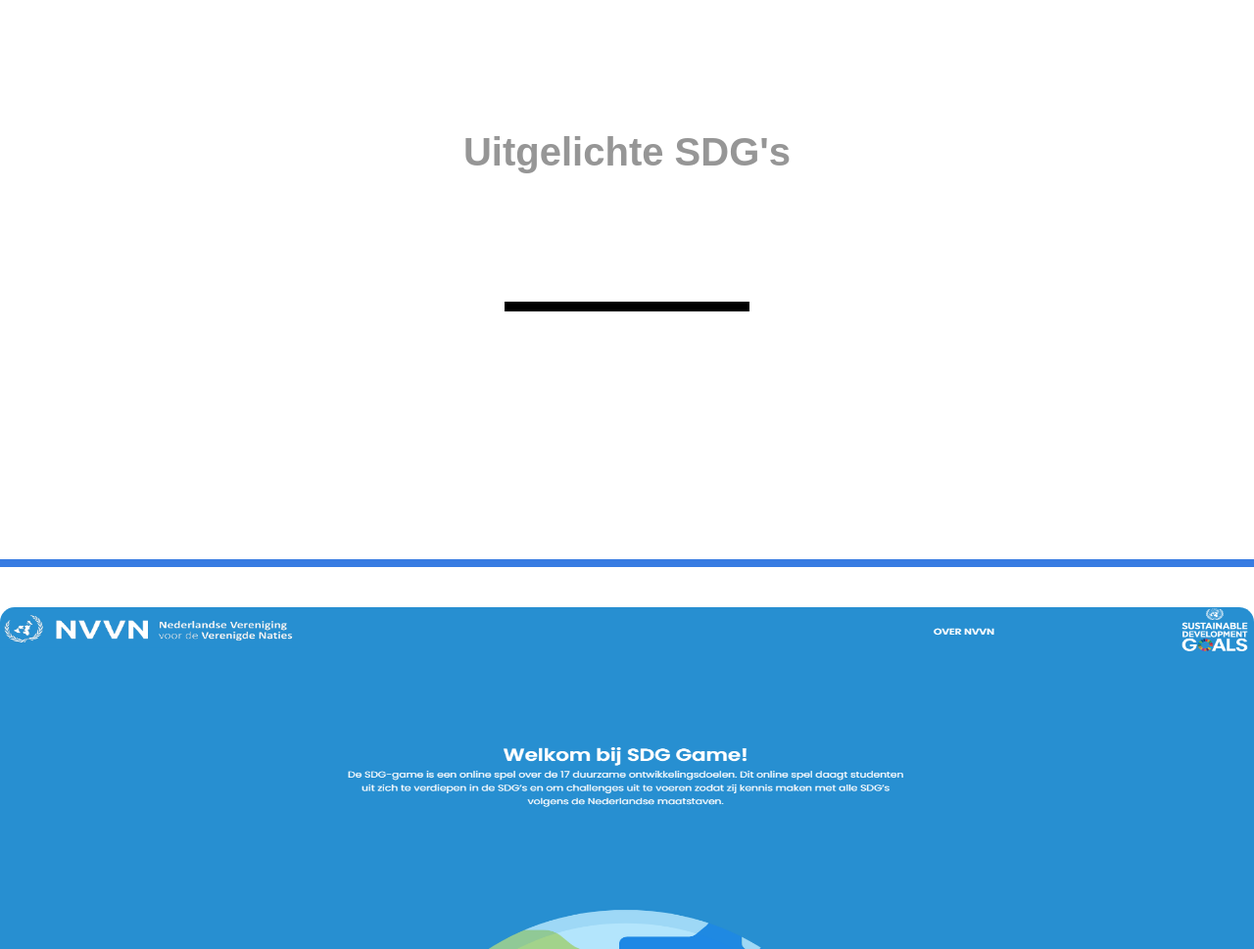
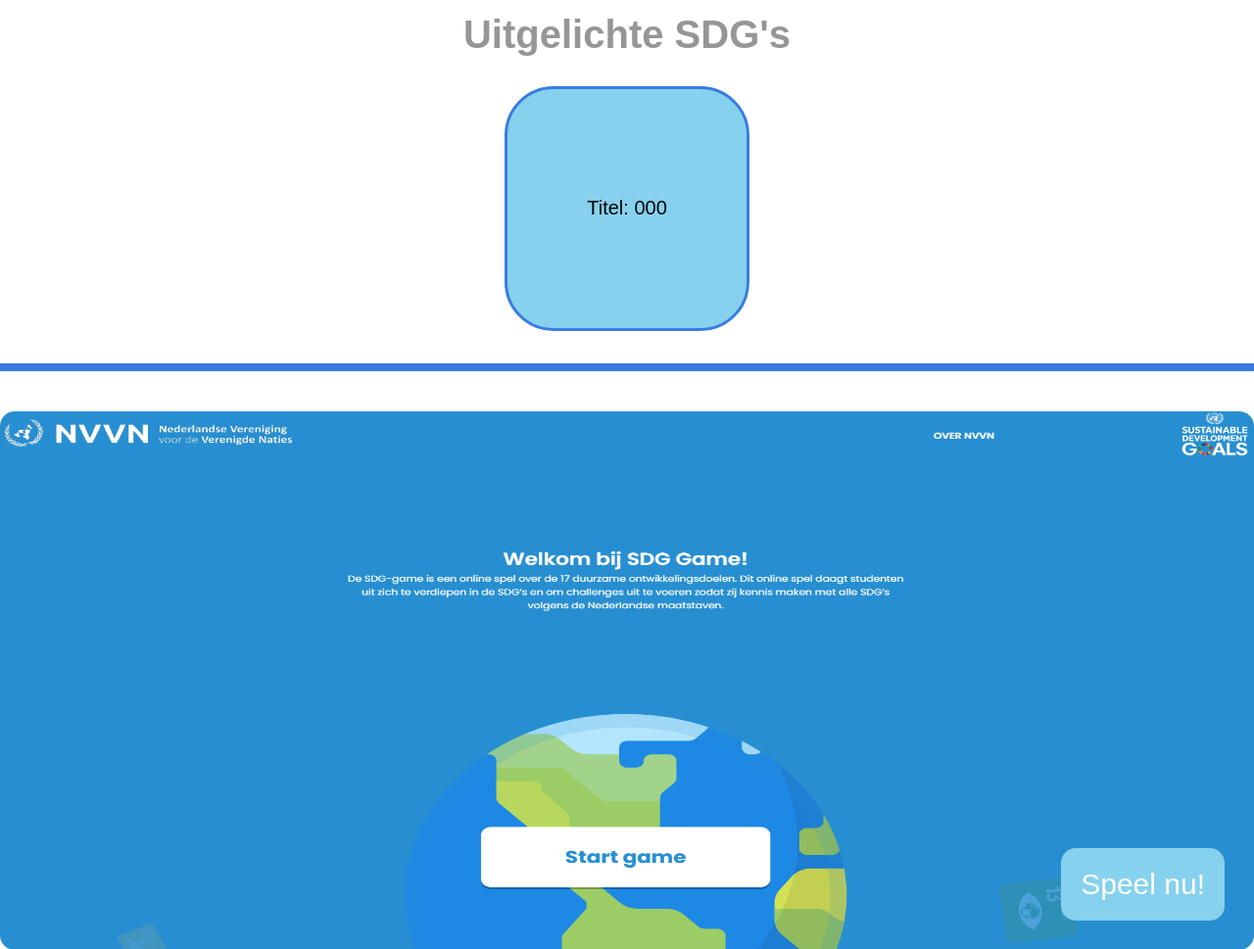
Before and after one commit to Kjell06/Tech-Bedrijf, a PHP site: page / in a window 1280 px wide. Shown: the part 181-1150 px from the top of the page at 98% size. Run offline with PHP 8.4, Linux system fonts and the light colour scheme; tables that the repository leaves empty or names only in its code hold one stand-in row (values such as "Sample post"); data that the repository does not hold is empty.

Commit message:
werkende kaartjes

```diff
--- a/public/css/style.css
+++ b/public/css/style.css
@@ -52,7 +52,7 @@
 }
 
 .showcase {
-  height: 60rem;
+  height: 50vh;
   display: flex;
   align-items: center;
   justify-content: center;
@@ -63,23 +63,26 @@
 
 .php--content {
   display: flex;
-  gap: 2rem;
+  gap: 15rem;
 }
 
 .card {
   text-decoration: none;
-  color:inherit;
-  margin-top:10rem;
-  margin:10rem;
+  color: black;
+  display: flex;
+  justify-content: center;
+  align-items: center;
+  padding: 1rem;
   width: 25rem;
-  height: auto;
-  border: 0.5rem solid black;
-
+  height: 25rem;
+  background: #86d1ed;
+  border-radius: 20%;
+  border: 0.3rem solid #387ce2;
 }
 
 .showcaseTitle {
-    font-size: 4rem;
-    color: #969696;
+  font-size: 4rem;
+  color: #969696;
 }
 
 .randomsdg {
--- a/public/index.php
+++ b/public/index.php
@@ -32,7 +32,7 @@
             if ($conn->connect_error) {
                 die("Connection failed: " . $conn->connect_error);
             }
-            $query = "SELECT * FROM sdg ORDER BY RAND() LIMIT 3";
+            $query = "SELECT Titel, link FROM sdg ORDER BY RAND() LIMIT 3";
             $result = $conn->query($query);
             if ($result) {
 
--- a/public/scss/colors.scss
+++ b/public/scss/colors.scss
@@ -5,3 +5,5 @@
 $gray:  #969696;
 
 $lightBlue: #86d1ed;
+
+$black: black;
--- a/public/scss/header.scss
+++ b/public/scss/header.scss
@@ -15,7 +15,7 @@
 .headerLogo{
     display: flex;
     align-items: center;
-    margin-left:-70rem;
+    margin-left:-50rem;
     height:20rem;
     width:20rem;
 
--- a/public/scss/showcase.scss
+++ b/public/scss/showcase.scss
@@ -13,13 +13,21 @@
 
 .php--content{
     display: flex;
-    gap: 2rem;
+    gap:15rem;
 }
 
 .card{
-    width: 20rem;
-    height: 20rem;
-    border: 0.5rem solid black;
+    text-decoration: none;
+    color: colors.$black;
+    display: flex;
+    justify-content: center;
+    align-items: center;
+    padding: 1rem;
+    width: 25rem;
+    height: 25rem;
+    background: colors.$lightBlue;
+    border-radius: 20%;
+    border: 0.3rem solid colors.$blue;
 }
 
 .showcaseTitle {
--- a/views/card.php
+++ b/views/card.php
@@ -1,3 +1,3 @@
 <div class="card">
-    <p>hallo</p>
+
 </div>
```
Also changed, not shown: 4 other files.
